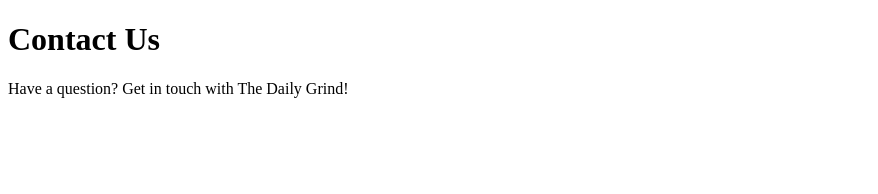
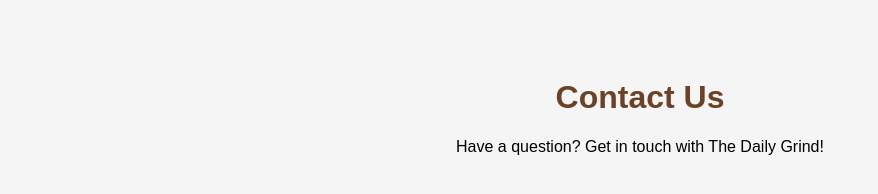
Before and after one commit to mercytv932/Daily_Grind_Lab, a website: page public/contact.html in a window 1280 px wide. Shown: the whole page, without its empty margins (0-878 px from the left). Drawn offline with Linux system fonts and the light colour scheme.

Commit message:
Added basic styles and finished teh project/lab

```diff
--- a/public/contact.html
+++ b/public/contact.html
@@ -1,6 +1,7 @@
 <!doctype html>
 <html lang="en">
   <head>
+    <link rel="stylesheet" href="style.css" />
     <meta charset="UTF-8" />
     <meta name="viewport" content="width=device-width, initial-scale=1.0" />
     <title>Contact Us</title>
--- /dev/null
+++ b/public/style.css
@@ -0,0 +1,10 @@
+body {
+  font-family: Arial, sans-serif;
+  text-align: center;
+  padding: 50px;
+  background: #f5f5f5;
+}
+
+h1 {
+  color: #6b4226;
+}
--- a/server.js
+++ b/server.js
@@ -2,6 +2,8 @@
 const express = require("express");
 
 const app = express();
+
+app.use(express.static(path.join(__dirname, "public")));
 
 const port = 3000;
 
```
Also changed, not shown: public/index.html (+1 -0 lines).
